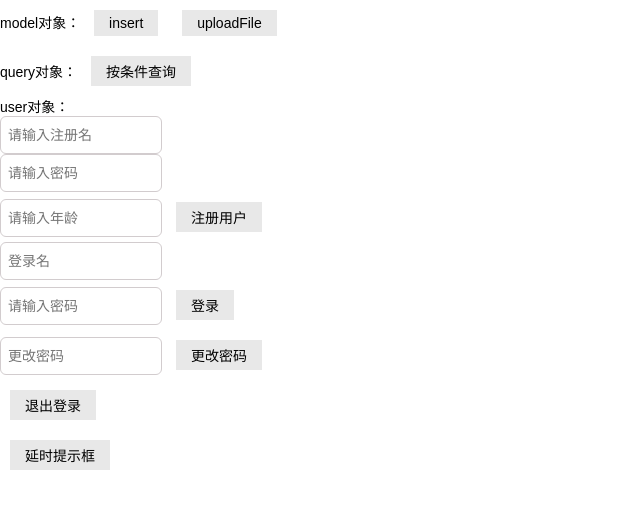
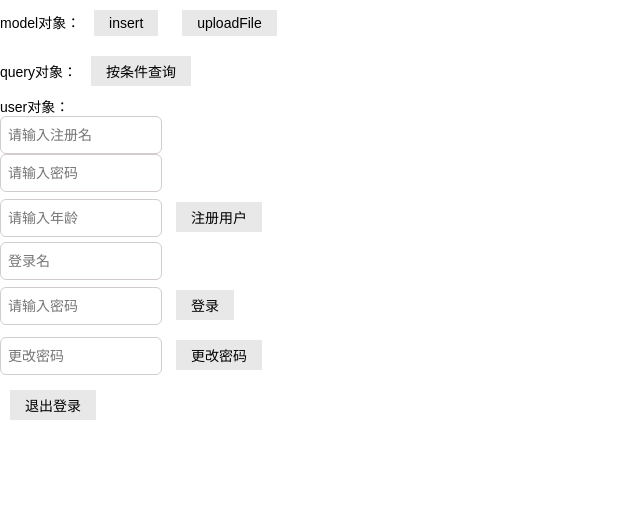
Before and after one commit to fangwenfeng/localStroge, a plain HTML site: page GitTest/html/frame2.html in a window 1280 px wide. Shown: the whole page, without its empty margins (0-640 px from the left). Drawn offline with Linux system fonts and the light colour scheme.

Commit message:
修改frame2

```diff
--- a/GitTest/html/frame2.html
+++ b/GitTest/html/frame2.html
@@ -43,7 +43,6 @@
     <input type="password" name="updatePassword" id="updatePassword" placeholder="更改密码" />
     <span tapmode onclick="updatePassword_Test();">更改密码</span><br>
     <span tapmode onclick="logout_Test();">退出登录</span><br>
-    <span tapmode onclick="toast_Test();">延时提示框</span>
 </body>
 <script type="text/javascript" src="../script/api.js"></script>
 <script src="../script/SHA1.js "></script>
```
